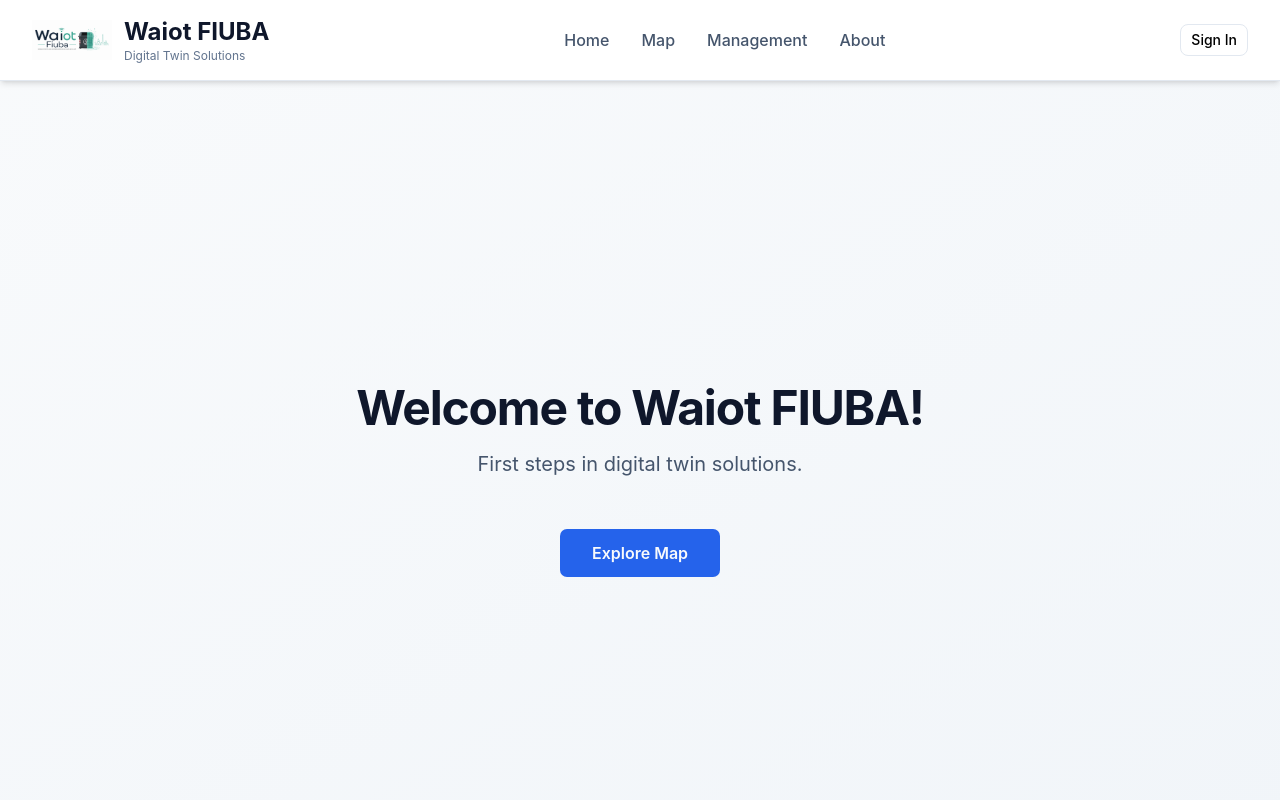
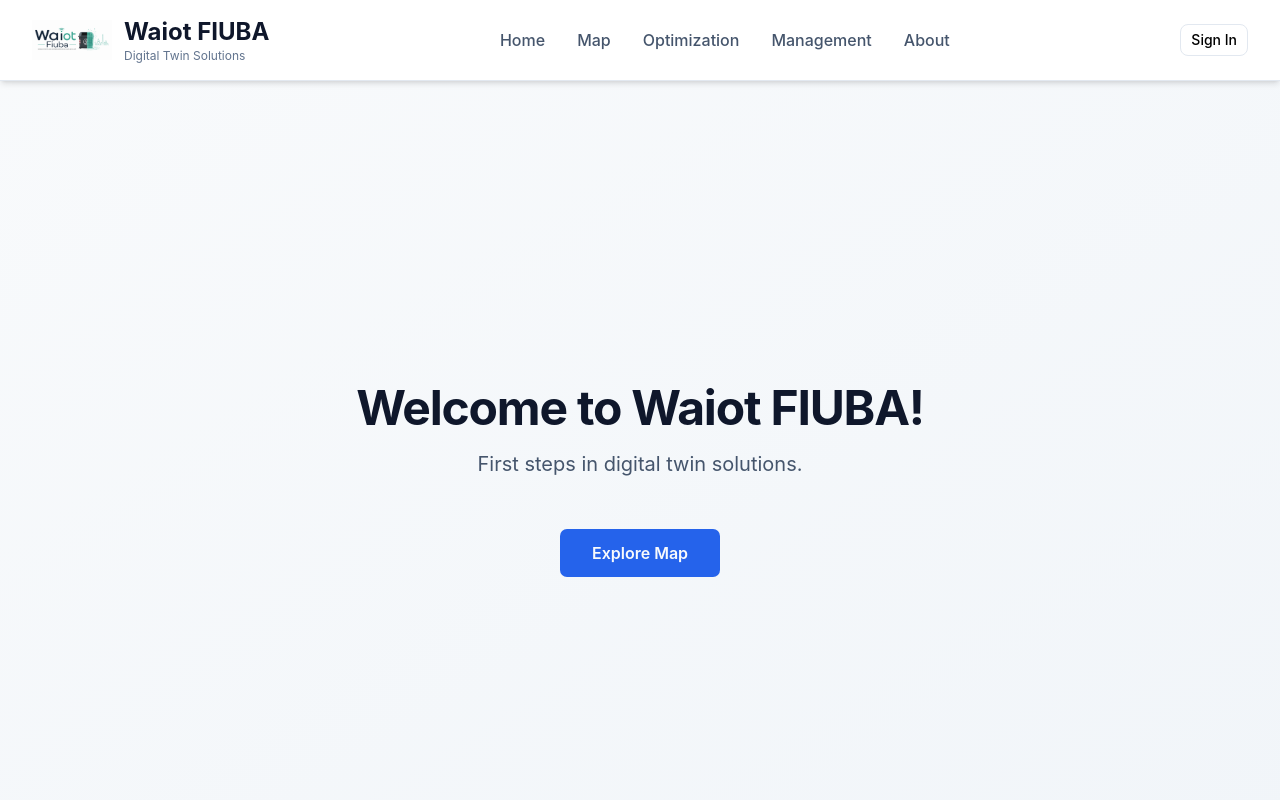
Before and after one commit to WaiotFiuba/frontend, a React (Vite) app: page / in a window 1280 px wide. Shown: the top 800 px of the page. Built offline with nearby package versions, Linux system fonts and the light colour scheme; no server answers; the HTML template or start-up script is replaced by a standard one.

Commit message:
feat(navigation): add optimization link to header navbar

```diff
--- a/src/common/Header.tsx
+++ b/src/common/Header.tsx
@@ -30,6 +30,9 @@ export default function Header({ className }: { className?: string }) {
                         <button onClick={() => navigate('/map')} className="text-slate-600 hover:text-slate-900 font-medium transition-colors cursor-pointer">
                             Map
                         </button>
+                        <button onClick={() => navigate('/optimization')} className="text-slate-600 hover:text-slate-900 font-medium transition-colors cursor-pointer">
+                            Optimization
+                        </button>
                         <button onClick={() => navigate('/management')} className="text-slate-600 hover:text-slate-900 font-medium transition-colors cursor-pointer">
                             Management
                         </button>
```
